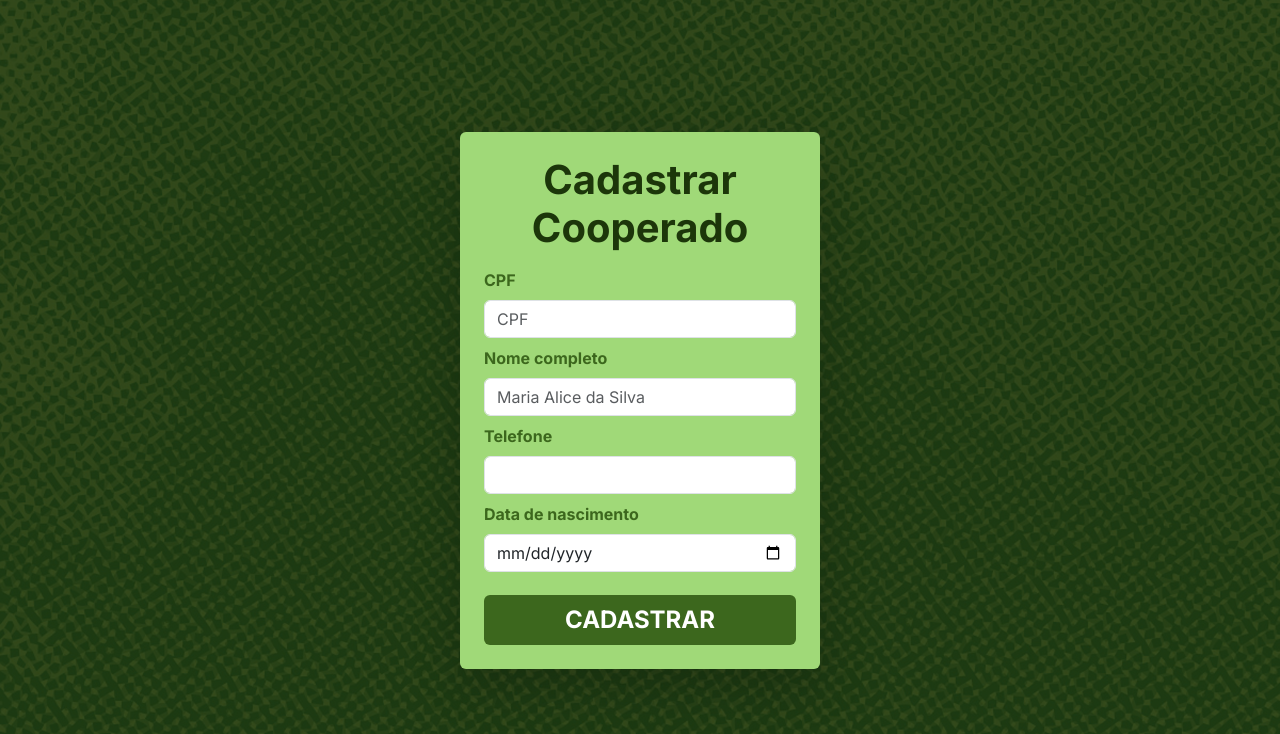
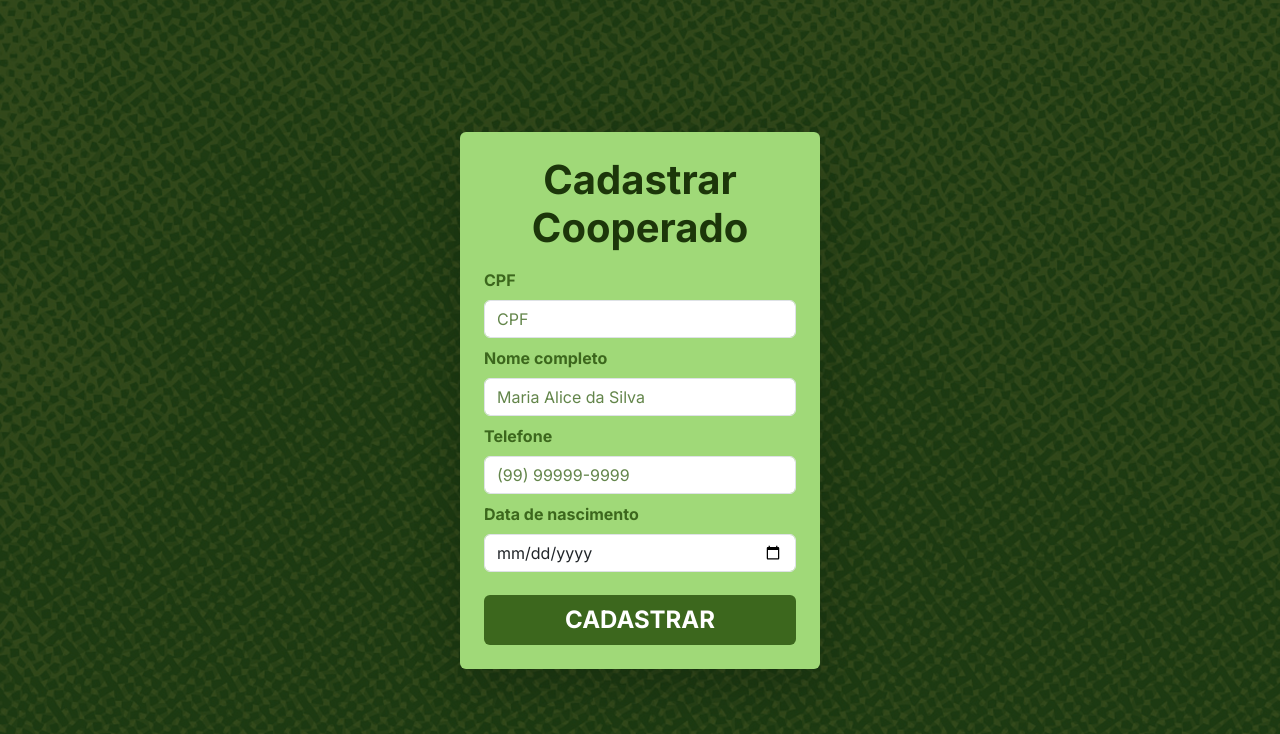
Before and after one commit to gustav0-rdg/tcc_cooperativas, a Flask app: page /cadastro-cooperado in a window 1280 px wide. Shown: the top 734 px of the page. Run offline with Flask 3, Linux system fonts and the light colour scheme; some libraries are stand-ins or nearby versions.

Commit message:
FIX: Finalização do front end da tela cadastrar cooperados

```diff
--- a/static/css/cadastro_cooperado/cadastro-cooperado.css
+++ b/static/css/cadastro_cooperado/cadastro-cooperado.css
@@ -22,8 +22,8 @@ input:focus {
 }
 
 input::placeholder{
-    color: var(--verde-escuro-medio);
-    opacity: 0.8;
+    color: var(--verde-escuro-medio) !important;
+    opacity: 0.8 !important;
 }
 
 #form button{
--- a/templates/cadastro-cooperado.html
+++ b/templates/cadastro-cooperado.html
@@ -58,7 +58,7 @@
 
             <div class="mb-2">
               <label for="telefone" class="form-label">Telefone</label>
-              <input type="tel" id="telefone" name="telefone" class="form-control" required>
+              <input type="tel" id="telefone" name="telefone" placeholder="(99) 99999-9999" class="form-control" required>
             </div>
 
             <div class="mb-2">
```
Also changed, not shown: static/css/pag_alterarSenha/alterarSenha.css (+6 -4 lines).
